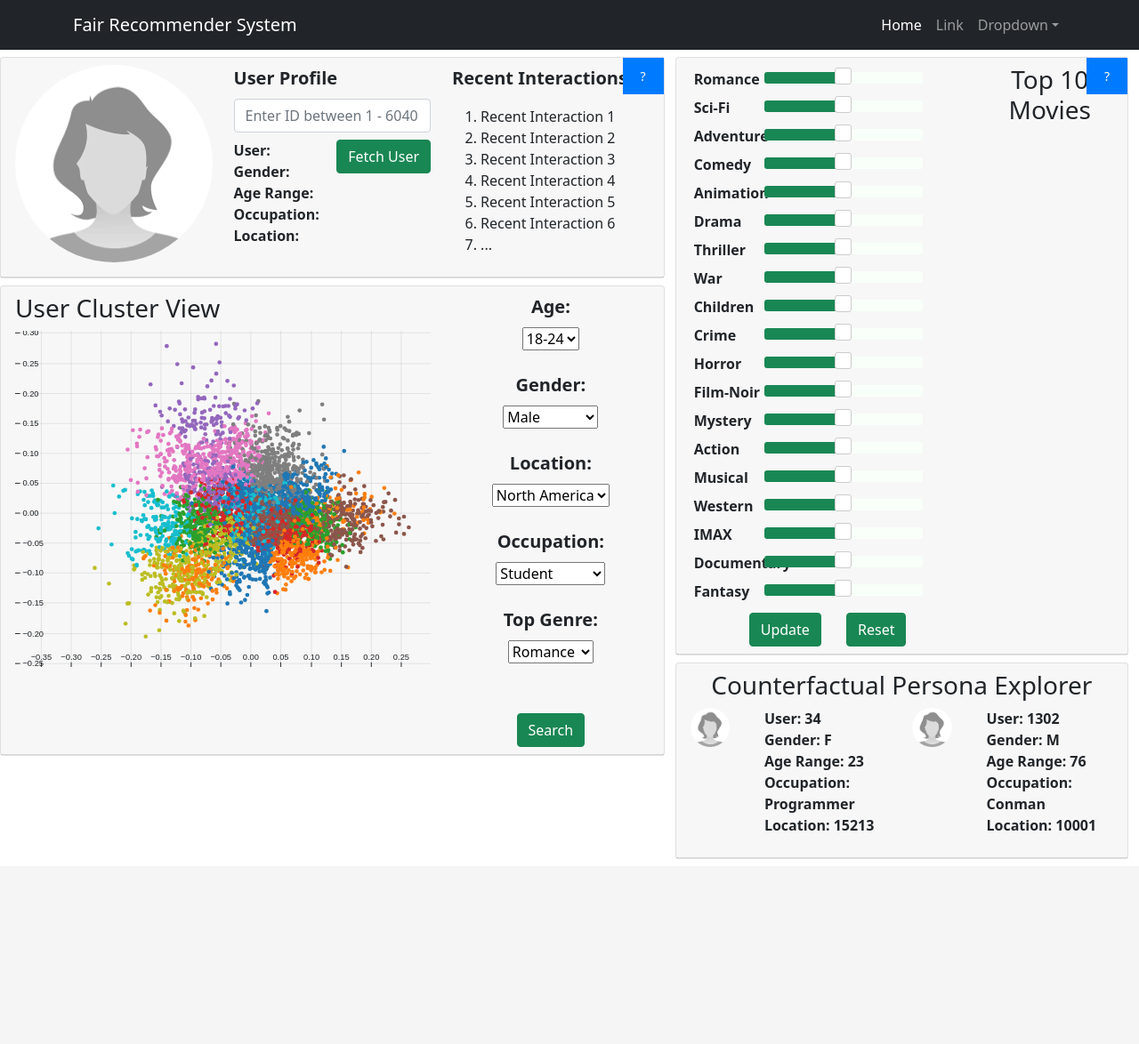
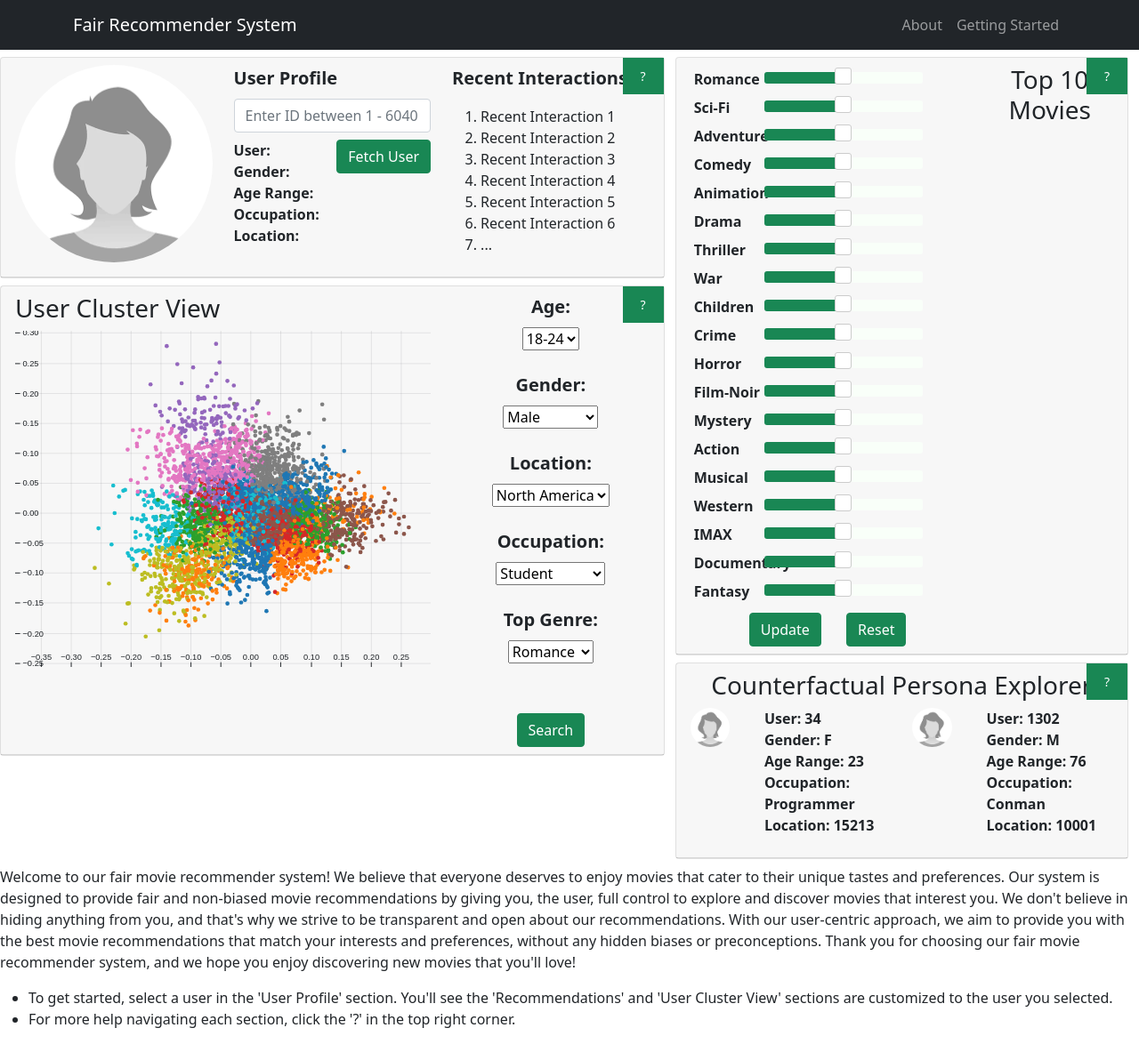
Before and after one commit to jfd36/INFSCI2470_Final_FairRecommenderSystem, a Django app: page / in a window 1280 px wide. Shown: the whole page at 89% size. Before the commit the page ends 966 px from the top, so only its background shows below. Run offline with Django 4.2, Linux system fonts and the light colour scheme; data that the repository does not hold is empty; some libraries are stand-ins or nearby versions.

Commit message:
Help messages added.

```diff
--- a/static/js/example.js
+++ b/static/js/example.js
@@ -3,6 +3,73 @@ var originalMovies = [];
 var originalRatings = [];
 
 $(document).ready(function() {
+
+  // modal dialogue box for user profile section
+  var dialog1 = $('<div></div>')
+    .html("<ul><li>Choose a user by entering a number between 1-6040 in the text box.</li><li>After choosing a user, you'll see their demographics and most recently rated movies displayed.</li><li>To the right you can see the top 10 recommendations for this user based on their genre preferences.</li><li>Below, you can see which cluster this user is placed in.</li?</ul>")
+    .dialog({
+      autoOpen: false,
+      modal: true,
+      title: 'User Profile Help',
+      width: 500
+    });
+
+  // modal dialogue box for recommendations section
+  var dialog2 = $('<div></div>')
+    .html("<ul><li>This is where you can view movie recommendations. Once a user is selected, the slider values will change based on that users preferences</li><li>This user's recommendations based on their genre preferences will be shown to the right of the sliders.</li><li>You can view new recommendations by adjusting the sliders and then clicking update.</li><li>Click the reset button if you want to view the original recommendations and reset the sliders.</li></ul>")
+    .dialog({
+      autoOpen: false,
+      modal: true,
+      title: 'Recommendations Help',
+      width: 500
+    });
+
+  // modal dialogue box for user cluster view section
+  var dialog3 = $('<div></div>')
+  .html('<ul><li>This cluster plot is a view of all the users in the database. They are clustered into groups based on their genre ratings.</li> <li>Each cluster has a "representative user" which is shown with a different symbol in the cluster plot. This "representative user" shows what the average user looks like for a given cluster. <li>You can hover over each user to see their demographics.</li><li>You can also filter the plot using the 5 filters provided. You can choose which filters you would like to apply.</li><li> If you see a user and would like to see what they would be recommended, select by clicking on the user in the cluster plot.</li><li>You will see this user added to the Counterfactual Persona Explorer (bottom right section). You can select an unlimited number of users.</li></ul>')
+  .dialog({
+    autoOpen: false,
+    modal: true,
+    title: 'User Cluster View Help',
+    width: 500
+  });
+
+  // modal dialogue box for counterfactual section
+  var dialog4 = $('<div></div>')
+  .html('<ul><li>Each user and their demographics selected from the cluster plot are displayed here.</li><li>Hover over a user to see their top movie recommendations.</li></ul>')
+  .dialog({
+    autoOpen: false,
+    modal: true,
+    title: 'Counterfactual Persona Explorer Help',
+    width: 500
+  });
+
+  // Add a click event listener to each button
+  $('#button1').click(function() {
+    // Open the first dialogue box when the first button is clicked
+    dialog1.dialog('open');
+  });
+
+  $('#button2').click(function() {
+    // Open the second dialogue box when the second button is clicked
+    dialog2.dialog('open');
+  });
+
+  $('#button3').click(function() {
+    // Open the second dialogue box when the second button is clicked
+    dialog3.dialog('open');
+  });
+
+  $('#button4').click(function() {
+    // Open the second dialogue box when the second button is clicked
+    dialog4.dialog('open');
+  });
+
+  // Add a click event listener to the close button of each dialog box
+  $('.ui-dialog-titlebar-close').click(function() {
+    // Close the corresponding dialog box when the close button is clicked
+    $(this).closest('.ui-dialog-content').dialog('close');
+  });
 
   function createSliders(genre_ratings) {
     $(".slider").each(function(i) {
--- a/templates/base.html
+++ b/templates/base.html
@@ -47,18 +47,14 @@
         <div class="container">
             <a class="navbar-brand" href="#">Fair Recommender System</a>
             <button class="navbar-toggler" type="button" data-bs-toggle="collapse" data-bs-target="#navbarSupportedContent" aria-controls="navbarSupportedContent" aria-expanded="false" aria-label="Toggle navigation"><span class="navbar-toggler-icon"></span></button>
-            <div class="collapse navbar-collapse" id="navbarSupportedContent">
-                <ul class="navbar-nav ms-auto mb-2 mb-lg-0">
-                    <li class="nav-item"><a class="nav-link active" aria-current="page" href="#">Home</a></li>
-                    <li class="nav-item"><a class="nav-link" href="#">Link</a></li>
-                    <li class="nav-item dropdown">
-                        <a class="nav-link dropdown-toggle" id="navbarDropdown" href="#" role="button" data-bs-toggle="dropdown" aria-expanded="false">Dropdown</a>
-                        <ul class="dropdown-menu dropdown-menu-end" aria-labelledby="navbarDropdown">
-                            <li><a class="dropdown-item" href="#">Action</a></li>
-                            <li><a class="dropdown-item" href="#">Another action</a></li>
-                            <li><hr class="dropdown-divider"></li>
-                            <li><a class="dropdown-item" href="{% url 'example' %}">Something else here</a></li>
-                        </ul>
+
+            <div class="navbar-collapse collapse justify-content-end" id="navbarSupportedContent">
+                <ul class="navbar-nav ml-auto">
+                    <li class="nav-item">
+                        <a class="nav-link" href="#" id="aboutBtn">About</a>
+                    </li>
+                    <li class="nav-item">
+                        <a class="nav-link" href="#" id="helpBtn">Getting Started</a>
                     </li>
                 </ul>
             </div>
@@ -69,3 +65,32 @@
     {% endblock %}
 </body>
 </html>
+
+
+<div id="aboutDialog">
+    <p>Welcome to our fair movie recommender system! We believe that everyone deserves to enjoy movies that cater to their unique tastes and preferences. Our system is designed to provide fair and non-biased movie recommendations by giving you, the user, full control to explore and discover movies that interest you. We don't believe in hiding anything from you, and that's why we strive to be transparent and open about our recommendations. With our user-centric approach, we aim to provide you with the best movie recommendations that match your interests and preferences, without any hidden biases or preconceptions. Thank you for choosing our fair movie recommender system, and we hope you enjoy discovering new movies that you'll love!</p>
+</div>
+
+<div id="helpDialog">
+    <p><ul><li>To get started, select a user in the 'User Profile' section. You'll see the 'Recommendations' and 'User Cluster View' sections are customized to the user you selected.</li><li>For more help navigating each section, click the '?' in the top right corner.</li></ul></p>
+</div>
+
+  <script>
+  $(document).ready(function() {
+    $("#aboutBtn").click(function() {
+      $("#aboutDialog").dialog({
+        modal: true,
+        title: 'Welcome to the Fair Recommender System!',
+        width: 500
+      });
+    });
+
+    $("#helpBtn").click(function() {
+      $("#helpDialog").dialog({
+        modal: true,
+        title: 'Getting Started',
+        width: 500
+      });
+    });
+  });
+  </script>
--- a/templates/index.html
+++ b/templates/index.html
@@ -64,7 +64,7 @@
         right: 0;
         /* You can customize the button appearance, e.g., padding, background color, etc. */
         padding: 10px 20px;
-        background-color: #007BFF;
+        background-color: #198754;
         color: #FFF;
         border: none;
         cursor: pointer;
@@ -72,8 +72,17 @@
     }
 
     .floating-button:hover {
-    background-color: #0056b3;
+    background-color: #198754;
     }
+
+    .ui-dialog-titlebar-close:before {
+        content: 'X';
+        font-weight: bold;
+        font-size: 16px;
+        position: relative;
+        top: -5px;
+    }
+
 
 </style>
 {% endblock %}
@@ -93,7 +102,7 @@
                     <div class="col-sm-12">
                         <div class="card h-100">
                             <div class="card-header h-100">
-                                <button class="floating-button">?</button>
+                                <button id = "button1" class="floating-button">?</button>
                                 <div class="row">
                                     <div class="col-md-4">
                                         <!-- Space for user profile picture -->
@@ -137,6 +146,7 @@
                 <div class="row py-2">
                     <div class="col-sm-12">
                         <div class="card h-100">
+                            <button id = "button3" class="floating-button">?</button>
                             <div class="card-header h-100">
                                 <div class="row">
                                     <div class="col-sm-8">
@@ -213,7 +223,7 @@
                     <div class="col-sm-12">
                         <div class="card h-100">
                             <div class="card-header h-100">
-                                <button class="floating-button">?</button>
+                                <button id = "button2" class="floating-button">?</button>
                                 <div class="row">
                                     <div class="col-sm-8">
                                         <div class="row">
@@ -353,6 +363,7 @@
                 <div class="row">
                     <div class="col-sm-12">
                         <div class="card h-100">
+                            <button id = "button4" class="floating-button">?</button>
                             <div class="card-header h-100">
                                 {% csrf_token %}
                                 <!-- <button id="ajax_demo" class="btn btn-primary btn-lg">AJAX Demo</button> -->
```
